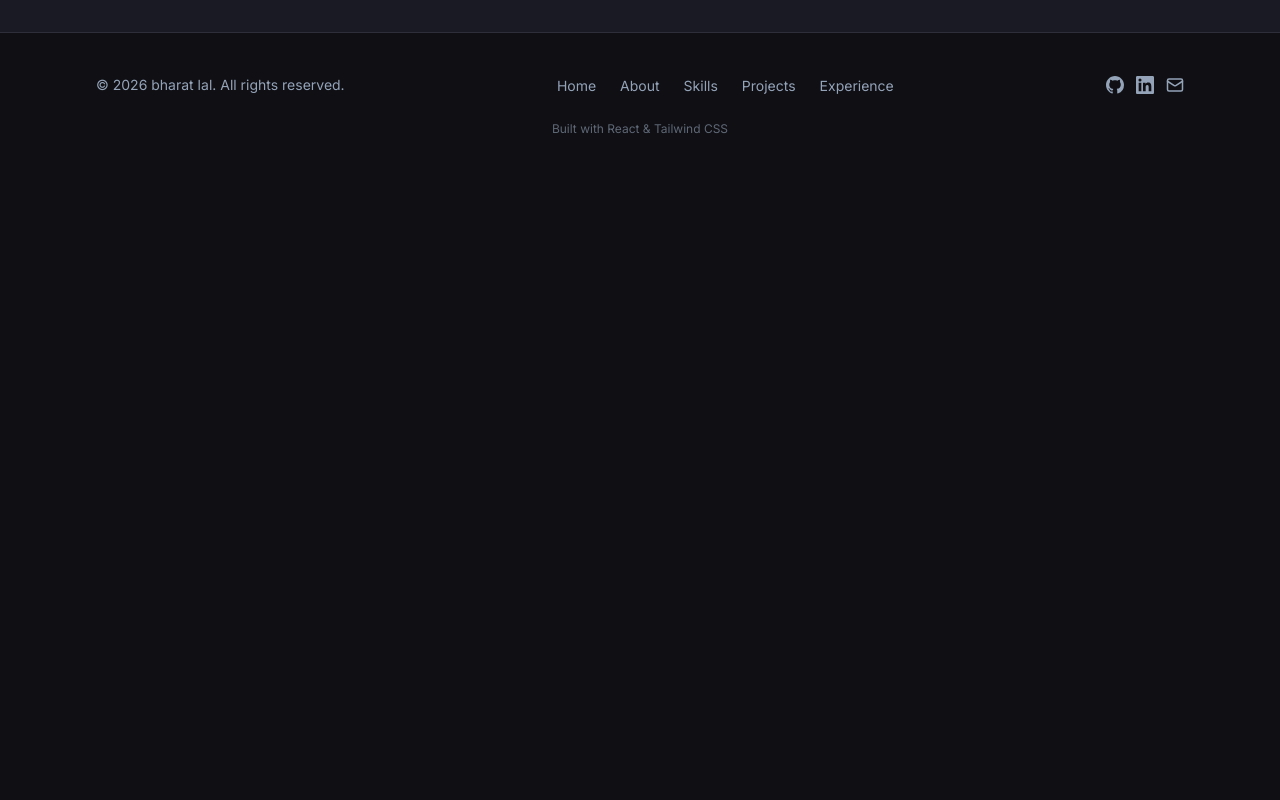
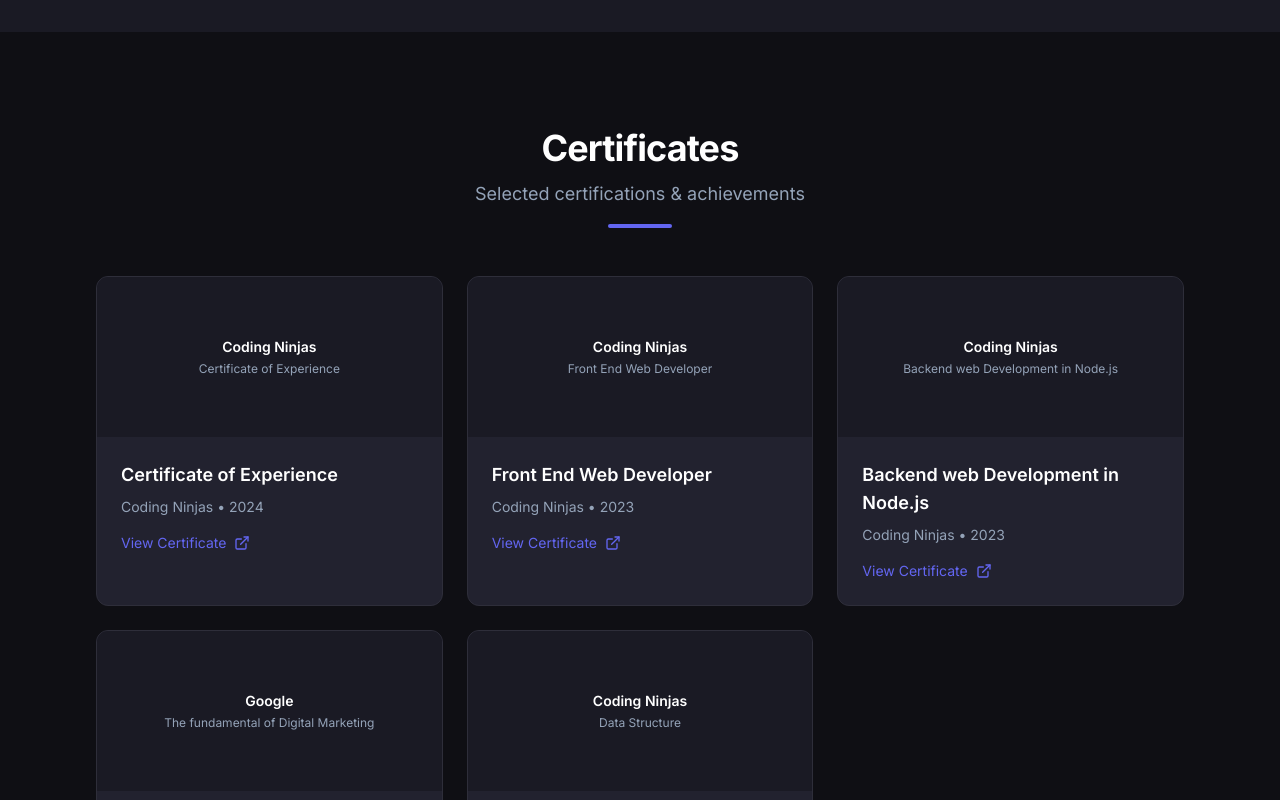
Before and after one commit to bharatlal124/Portfolio_, a React (Vite) app: page / in a window 1280 px wide. Shown: the part 4860-5660 px from the top of the page. Before the commit the page ends 5037 px from the top, so only its background shows below. Built offline with nearby package versions, Linux system fonts and the light colour scheme.

Commit message:
added certificate section

```diff
--- a/src/App.jsx
+++ b/src/App.jsx
@@ -5,6 +5,7 @@
 import Projects from './components/Projects'
 import Experience from './components/Experience'
 import Footer from './components/Footer'
+import Certificate from './components/Certificate'
 
 function App() {
   return (
@@ -16,6 +17,7 @@
         <Skills />
         <Projects />
         <Experience />
+        <Certificate />
       </main>
       <Footer />
     </>
--- /dev/null
+++ b/src/components/Certificate.jsx
@@ -0,0 +1,61 @@
+import { ExternalLink } from 'lucide-react'
+import SectionHeading from './SectionHeading'
+import { certificates } from '../data/portfolioData'
+
+function Certificate() {
+  return (
+    <section id="certificates" className="py-16 lg:py-24">
+      <div className="mx-auto max-w-6xl px-4 sm:px-6 lg:px-8">
+        <SectionHeading
+          title="Certificates"
+          subtitle="Selected certifications & achievements"
+        />
+
+        <div className="grid gap-6 sm:grid-cols-2 lg:grid-cols-3">
+          {certificates.map((cert) => (
+            <article
+              key={cert.title}
+              className="group flex flex-col overflow-hidden rounded-xl border border-border bg-surface-card transition-transform hover:-translate-y-1"
+            >
+              <div className="flex h-40 items-center justify-center overflow-hidden bg-surface-elevated">
+                {cert.image ? (
+                  <img
+                    src={cert.image}
+                    alt={cert.title}
+                    className="h-full w-full object-contain p-6"
+                  />
+                ) : (
+                  <div className="flex h-full w-full items-center justify-center px-6 text-center">
+                    <div className="text-sm text-muted">
+                      <div className="font-semibold text-white">{cert.issuer}</div>
+                      <div className="mt-1 text-xs">{cert.title}</div>
+                    </div>
+                  </div>
+                )}
+              </div>
+
+              <div className="flex flex-1 flex-col p-6">
+                <h3 className="text-lg font-semibold text-white">{cert.title}</h3>
+                <p className="mt-2 text-sm text-muted">{cert.issuer} • {cert.date}</p>
+
+                <div className="mt-4 flex items-center justify-between">
+                  <a
+                    href={cert.link}
+                    target="_blank"
+                    rel="noopener noreferrer"
+                    className="inline-flex items-center gap-2 text-sm text-accent"
+                  >
+                    View Certificate
+                    <ExternalLink size={16} />
+                  </a>
+                </div>
+              </div>
+            </article>
+          ))}
+        </div>
+      </div>
+    </section>
+  )
+}
+
+export default Certificate
--- a/src/data/portfolioData.js
+++ b/src/data/portfolioData.js
@@ -105,6 +105,44 @@
   },
 ]
 
+export const certificates = [
+  {
+    title: 'Certificate of Experience ',
+    issuer: 'Coding Ninjas',
+    date: '2024',
+    link: 'https://drive.google.com/file/d/1CQJbtffI46-AFDANV95fjRGWJAr5SmRW/view?usp=drivesdk',
+    image: null,
+  },
+  {
+    title: 'Front End Web Developer ',
+    issuer: 'Coding Ninjas',
+    date: '2023',
+    link: 'https://certificate.codingninjas.com/view/a0da78100530d010',
+    image: null,
+  },
+  {
+    title: 'Backend web Development in Node.js',
+    issuer: 'Coding Ninjas',
+    date: '2023',
+    link: 'https://certificate.codingninjas.com/view/1bf0731e9c922eee',
+    image: null,
+  },
+  {
+    title: 'The fundamental of Digital Marketing ',
+    issuer: 'Google',
+    date: '2023',
+    link: 'https://drive.google.com/file/d/1Hfotn5toRGyLpjrarVY2YBi9iMY9SBYN/view?usp=drive_link',
+    image: null,
+  },
+  {
+    title: 'Data Structure  ',
+    issuer: 'Coding Ninjas',
+    date: '2023',
+    link: 'https://certificate.codingninjas.com/verify/82518866c43a1605',
+    image: null,
+  },
+]
+
 export const experience = [
   {
     role: 'Frontend Developer',
```
